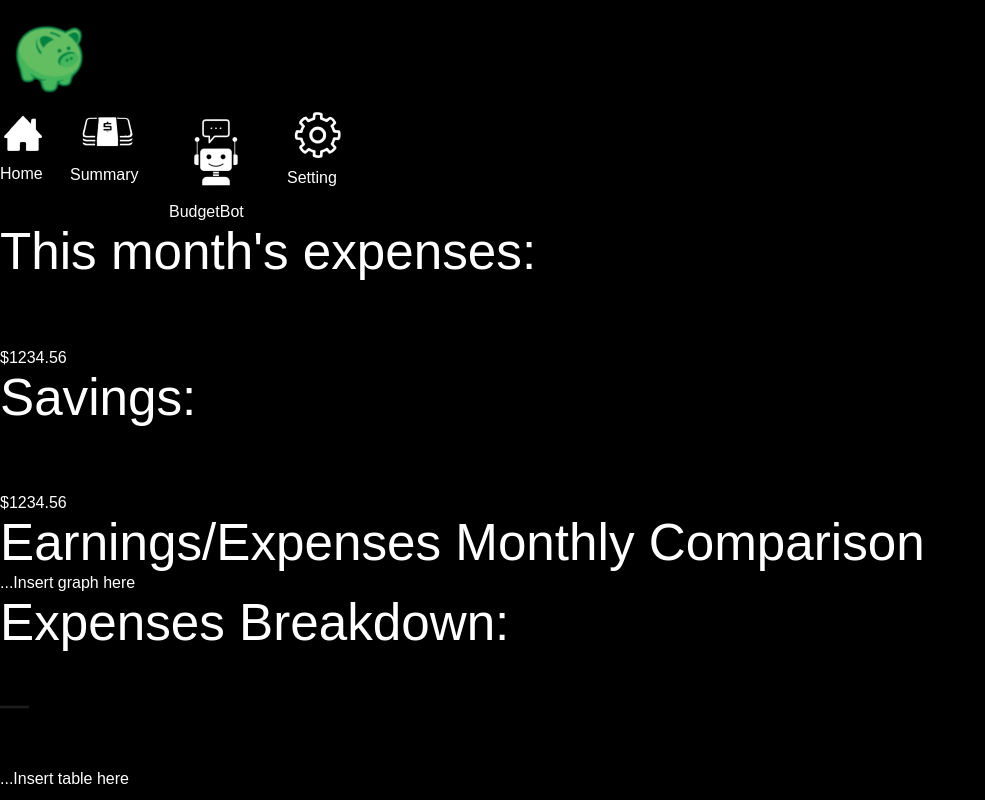
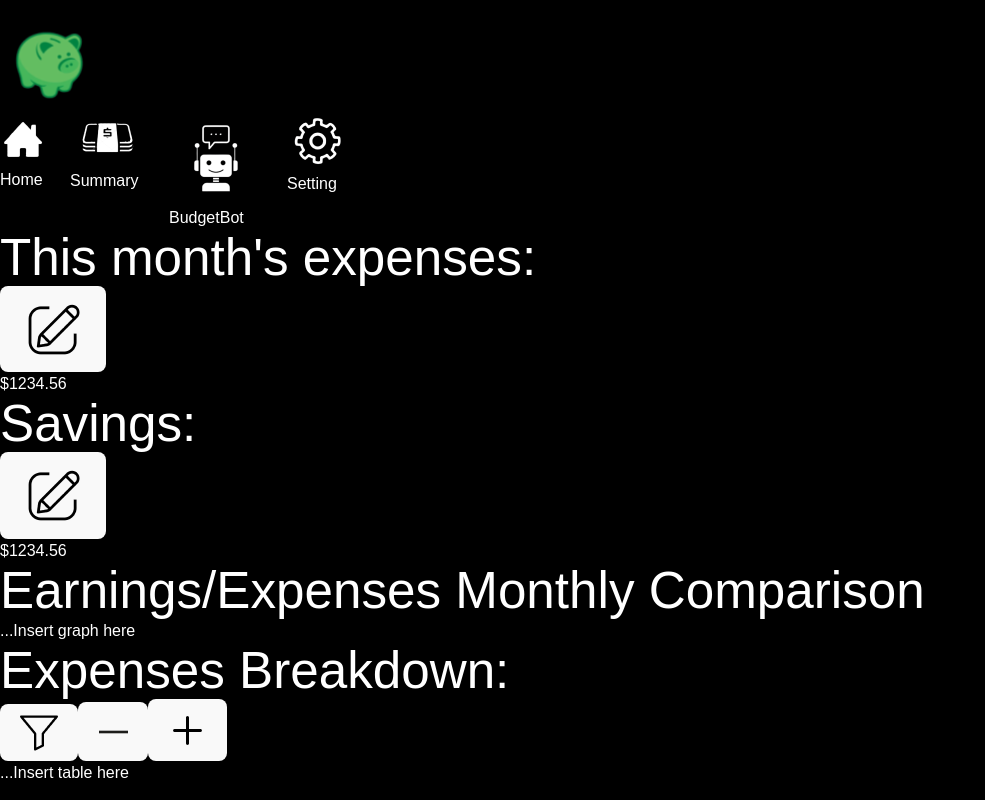
Before and after one commit to Aliuddink/CS4800-project-personal-finance-tracker, a React (Vite) app in the folder financeTracker/: page /summary in a window 1280 px wide. Shown: the whole page, without its empty margins (0-985 px from the left). Built offline with nearby package versions, Linux system fonts and the light colour scheme.

Commit message:
Add custom buttons for summary cards

```diff
--- a/financeTracker/src/components/BreakdownCard.jsx
+++ b/financeTracker/src/components/BreakdownCard.jsx
@@ -1,27 +1,33 @@
 import React from "react";
+import CardButton from "../components/CardButton";
 
 export default function BreakdownCard() {
   return (
     <div className="w-[80%] h-[40vh] bg-white p-4">
       <div className="items-center flex justify-between">
-        <h1 className="text-lg font-bold">Expenses Breakdown:</h1>
-        <div className="flex gap-2" id="filter-icons">
-          {/* Has yet to add icon tags due to CSS file conflicting */}
+        <h1 className="text-2xl font-bold" id='card-header'>Expenses Breakdown:</h1>
+        <div className="" id="filter-icons">
+          <CardButton>
             <img
               src="./summaryPage/filterIcon.png"
               alt="Filter Icon"
               className="h-5 w-5"
             />
+          </CardButton>
+          <CardButton>
             <img
               src="./summaryPage/encloseIcon.png"
               alt="Enclose Icon"
               className="h-5 w-5"
             />
+          </CardButton>
+          <CardButton>
             <img
               src="./summaryPage/openIcon.png"
               alt="Open Button"
               className="h-5 w-5"
             />
+          </CardButton>
         </div>
       </div>
       <div className="w-full h-full pt-2">...Insert table here</div>
--- /dev/null
+++ b/financeTracker/src/components/CardButton.jsx
@@ -0,0 +1,15 @@
+import React from "react";
+
+// This button is meant to overwrite the default button style
+const CustomButton = ({ children, onClick }) => {
+  return (
+    <button
+      onClick={onClick}
+      className="bg-transparent border-none focus:outline-none"
+    >
+      {children}
+    </button>
+  );
+};
+
+export default CustomButton;
--- a/financeTracker/src/components/ComparisonCard.jsx
+++ b/financeTracker/src/components/ComparisonCard.jsx
@@ -3,7 +3,7 @@ import React from "react";
 export default function ComparisonCard() {
   return (
     <div className="w-[80%] h-[40vh] bg-white p-4">
-      <h1 className="text-lg">Earnings/Expenses Monthly Comparison</h1>
+      <h1 className="text-lg" id="card-header">Earnings/Expenses Monthly Comparison</h1>
       <div className="w-full h-full pt-2">...Insert graph here</div>
     </div>
   );
--- a/financeTracker/src/components/ExpenseCard.jsx
+++ b/financeTracker/src/components/ExpenseCard.jsx
@@ -1,15 +1,18 @@
 import React from "react";
+import CardButton from "../components/CardButton";
 
 export default function ExpenseCard() {
   return (
     <div className="w-1/3 h-1/5 bg-white p-4">
       <div className="items-center flex justify-between">
-        <h1 className="text-lg">This month's expenses:</h1>
-        <img
-          src="./summaryPage/editButton.png"
-          alt="Edit Button"
-          className="h-10 w-10"
-        />
+        <h1 className="text-lg" id="card-header">This month's expenses:</h1>
+        <CardButton>
+          <img
+            src="./summaryPage/editButton.png"
+            alt="Edit Button"
+            className="h-10 w-10"
+          />
+        </CardButton>
       </div>
       <h2 className="text-3xl lg:text-4xl font-bold p-2">$1234.56</h2>
     </div>
--- a/financeTracker/src/components/SavingCard.jsx
+++ b/financeTracker/src/components/SavingCard.jsx
@@ -1,15 +1,18 @@
 import React from "react";
+import CardButton from "../components/CardButton";
 
 export default function SavingCard() {
   return (
     <div className="w-1/3 h-1/5 bg-white p-4">
       <div className="items-center flex justify-between">
-        <h1 className="text-lg">Savings:</h1>
-        <img
-          src="./summaryPage/editButton.png"
-          alt="Edit Button"
-          className="h-10 w-10"
-        />
+        <h1 className="text-lg" id="card-header">Savings:</h1>
+        <CardButton>
+          <img
+            src="./summaryPage/editButton.png"
+            alt="Edit Button"
+            className="h-10 w-10"
+          />
+        </CardButton>
       </div>
       <h2 className="text-3xl lg:text-4xl font-bold p-2">$1234.56</h2>
     </div>
```
Lines whose indentation alone changed are shown as unchanged.
